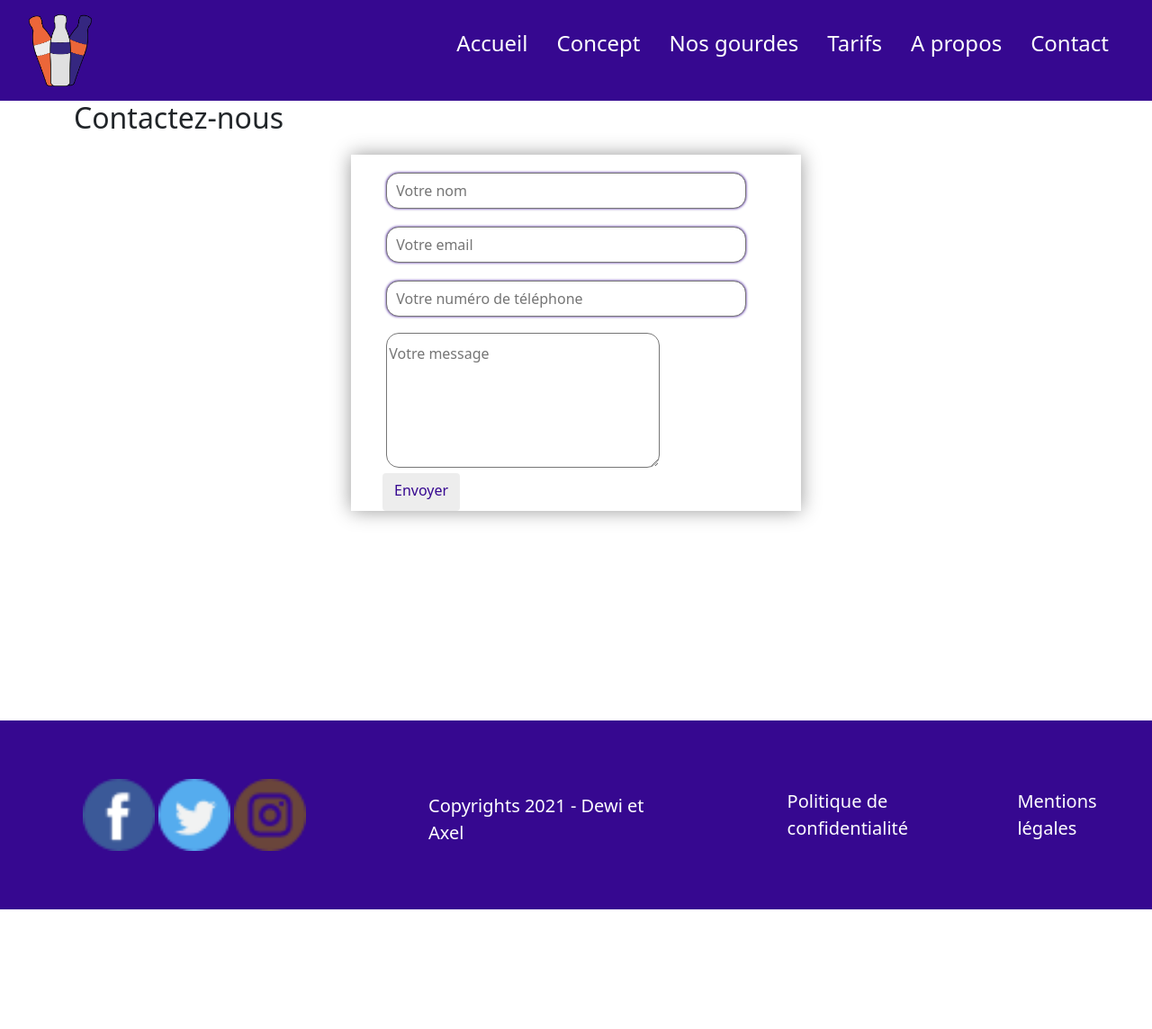
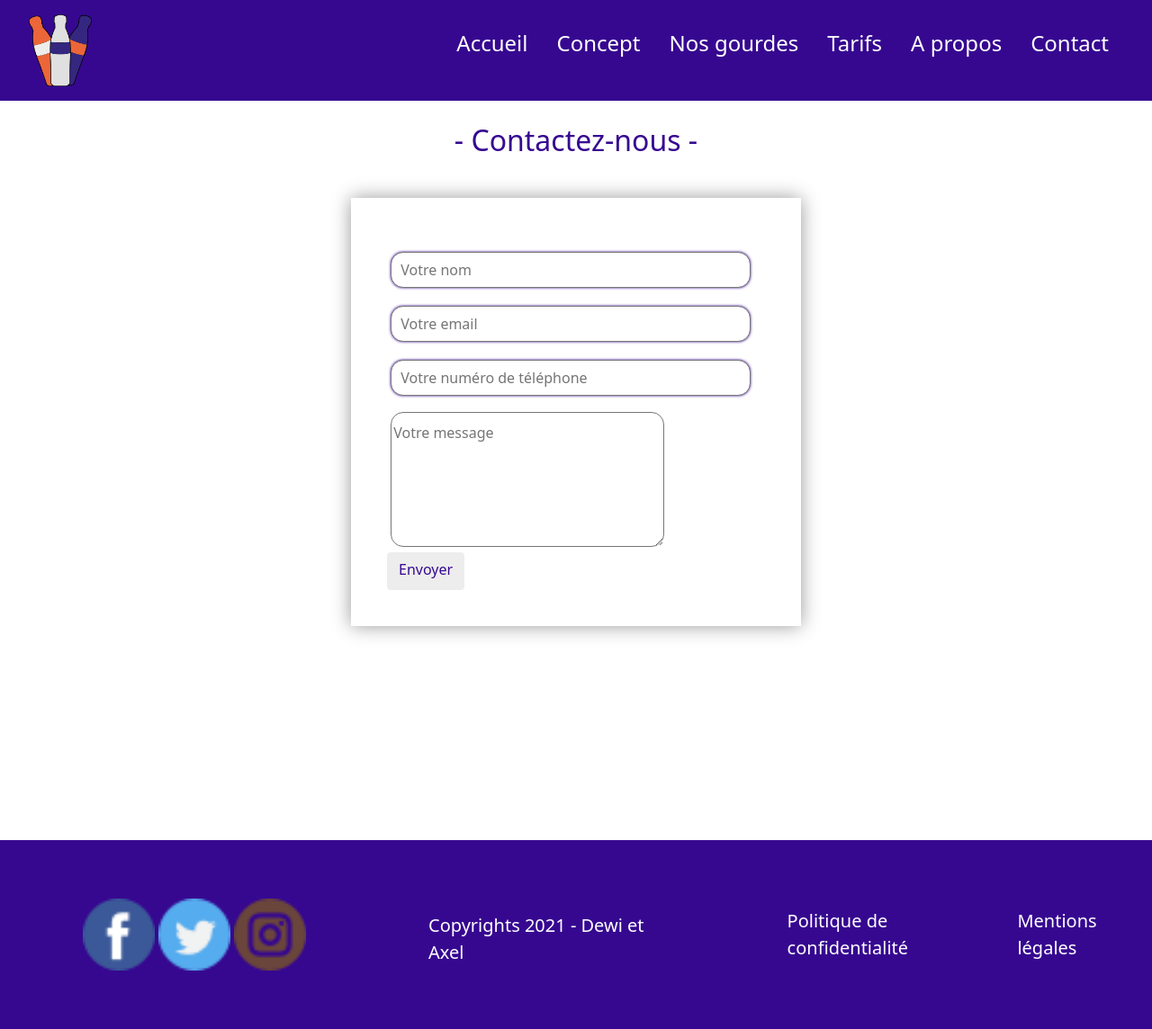
Before and after one commit to AxelGir/mspr-wis1, a PHP site: page /contact.php in a window 1280 px wide. Shown: the whole page at 90% size. Before the commit the page ends 1011 px from the top, so only its background shows below. Run offline with PHP 8.4, Linux system fonts and the light colour scheme.

Commit message:
update: padding formulaire

```diff
--- a/contact.php
+++ b/contact.php
@@ -17,7 +17,7 @@ $email= getValueFromField('email');
 <main id="main">
     <section id="contact-top">
         <div class="container">
-            <h2>Contactez-nous</h2>
+            <h2 class="home-title">- Contactez-nous -</h2>
         </div>
     </section>
     <section id="contact-form">
--- a/src/scss/pages/_contact.scss
+++ b/src/scss/pages/_contact.scss
@@ -1,23 +1,23 @@
-#contact-top {
+#contact-top .container {
+  padding: 25px 0;
+}
 
-}
-#contact-top .container {
 
-}
-#contact-top .container h2 {
-
-}
 #contact-form {
 
 }
+
 #contact-form .form-container {
-  width: 500px;
+  padding: 5px;
+  max-width: 500px;
+  width: 100%;
   box-shadow: 0 0 20px 0 #999999;
   left: 50%;
   transform: translate(-50%, -50%);
   position: relative;
   margin-top: 220px;
 }
+
 /*#contact-form .form-name {
   width: 500px;
   box-shadow: 0 0 20px 0 #999999;
@@ -37,6 +37,7 @@
 #contact-form .form-container form {
   margin: 35px;
 }
+
 #contact-form .input-name {
   width: 400px;
   height: 40px;
@@ -48,9 +49,11 @@
   outline: none;
   box-shadow: 0 0 3px 0 $primary;
 }
+
 #contact-form .input-name:hover {
   box-shadow: 0 0 6px 2px $primary;
 }
+
 #contact-form .input-email {
   width: 400px;
   height: 40px;
@@ -62,9 +65,11 @@
   outline: none;
   box-shadow: 0 0 3px 0 $primary;
 }
+
 #contact-form .input-email:hover {
   box-shadow: 0 0 6px 2px $primary;
 }
+
 #contact-form .input-phone {
   width: 400px;
   height: 40px;
@@ -76,9 +81,11 @@
   outline: none;
   box-shadow: 0 0 3px 0 $primary;
 }
+
 #contact-form .input-phone:hover {
   box-shadow: 0 0 6px 2px $primary;
 }
+
 #contact-form .form-textarea {
   height: 150px;
   padding-top: 10px;
@@ -87,10 +94,12 @@
   margin-top: 4px;
   outline: none;
 }
+
 #contact-form .btn-know-more {
   padding-bottom: 10px;
   margin-top: 20px;
 }
+
 /*#contact-form .form-name {
   background-color: #EDEDED;
   box-shadow: 0 4px 30px rgb(50 39 75 / 25%);
@@ -243,9 +252,11 @@
 #contact-form .form-email {
 
 }
+
 #contact-form .form-phone {
 
 }
+
 #contact-form .form-textarea {
 
 }
```
Also changed, not shown: assets/css/app.css. Lines whose indentation alone changed are shown as unchanged.
